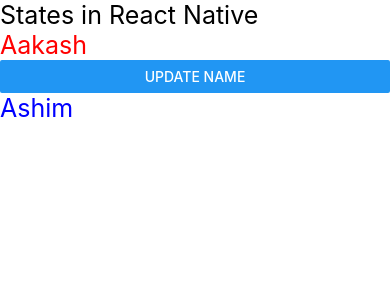
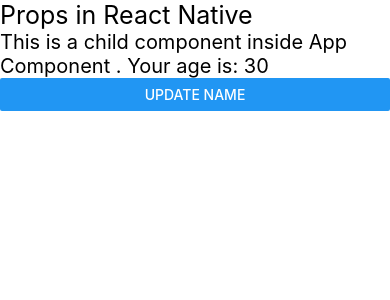
Before and after one commit to ashimaakash03/react-native-series, a React Native app: screen / in a window 390 px wide. Shown: the top 300 px of the page. Built offline with nearby package versions, Linux system fonts and the light colour scheme.

Commit message:
demonstrated props and data transfer to child components

```diff
--- a/App.tsx
+++ b/App.tsx
@@ -1,27 +1,23 @@
 import React, {useState} from 'react';
 import {Text, View, Button} from 'react-native';
-import FirstComponent from './components/FirstComponent.tsx';
-import SecondComponent from './components/SecondComponent.tsx';
 
 const App = (): React.JSX.Element => {
-const [name, setName]= useState("Aakash");
-let data= "Ashim";
-
-const testUpdate = ()=>{
-    setName("Rishabh");
-    console.warn(name);
-}
-
+    const [name, setName]= useState("");
   return (
-
-      <View>
-        <Text style={{fontSize: 25, color: "black"}}>States in React Native</Text>
-        <Text style={{fontSize: 25, color: "red"}}>{name}</Text>
-        <Button onPress={testUpdate} title="Update Name"/>
-        <Text style={{fontSize: 25, color: "blue"}}>{data}</Text>
-      </View>
-
+       <>
+	  <View>
+		<Text style={{fontSize: 25, color: "black"}}>Props in React Native {name}</Text>
+		<Child name={name} age={30}/>
+		<Button title="Update Name" onPress={()=>setName("Aayush")}/>
+	  </View>
+        </>
   );
 };
 
+const Child = ({name, age})=>{
+return <View>
+    <Text style={{color: "black", fontSize: 20}}>This is a child component inside App Component {name}. Your age is: {age}</Text>
+</View>
+}
+
 export default App;
```
